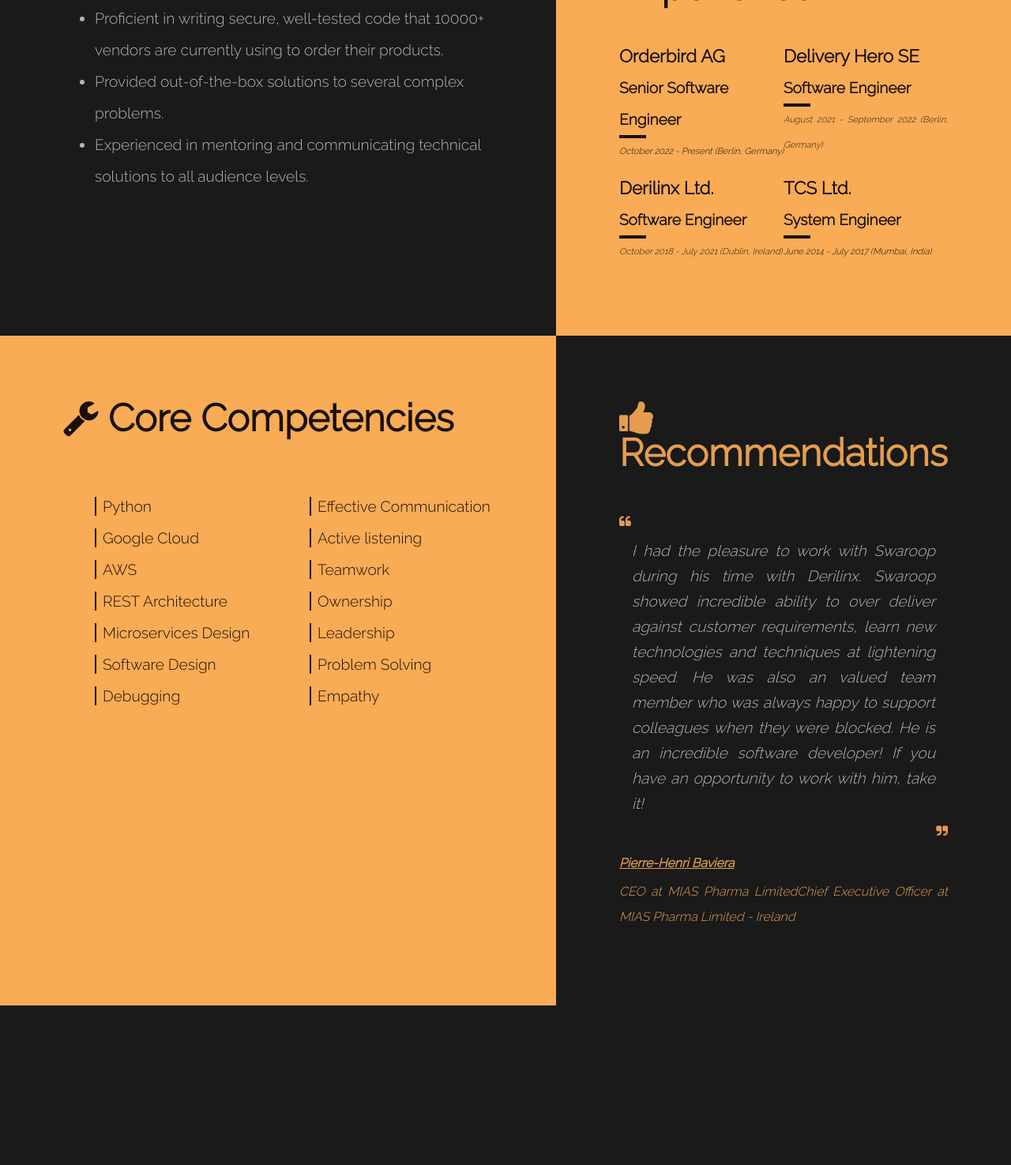
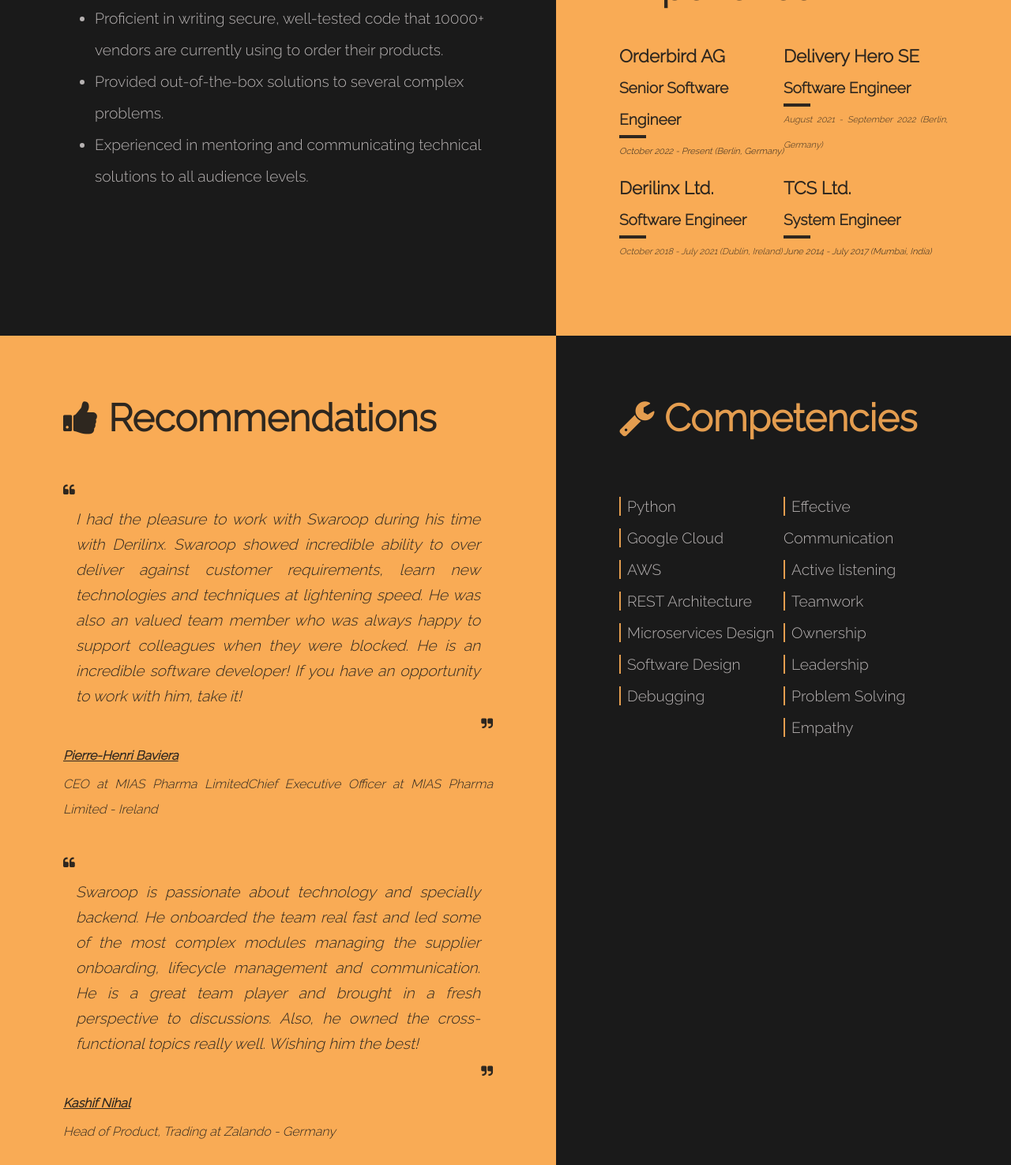
Before and after one commit to ss-bhat/portfolio, a plain HTML site: page index.html in a window 1280 px wide. Shown: the part 965-2440 px from the top of the page at 79% size. Before the commit the page ends 2238 px from the top, so only its background shows below. Drawn offline with Linux system fonts and the light colour scheme.

Commit message:
add reccomendations

```diff
--- a/index.html
+++ b/index.html
@@ -98,10 +98,10 @@
         }
         .row-section .light-section {
             background: #F9AB55;
-            color: #000000;
+            color: #1a1a1a;
         }
         .row-section .light-section h2, .row-section .light-section h1 {
-            color: #000000;
+            color: #1a1a1a;
         }
         .remove-bottom-margin {
             margin-bottom: 0;
@@ -112,9 +112,9 @@
         .light-section hr {
             width: 30px;
             margin: 0;
-            border: 2px solid #000000;
+            border: 2px solid #1a1a1a;
         }
-        .light-section p {
+        .small-italic-text {
             font-style: italic;
             font-size: 0.7rem;
         }
@@ -124,10 +124,11 @@
         }
         .company-section ul {
           list-style: none;
+          padding-left: 0px;
         }
         .company-section ul li::before {
           content: "";
-          border: 1px solid #000000;
+          border: 1px solid #F9AB55;
           margin-right: 0.5rem;
         }
         .cards {
@@ -144,7 +145,7 @@
             color: #ffff;
         }
         .quotes {
-            color: #F9AB55;
+            color: #1a1a1a;
         }
         .quote-text {
             padding-left: 1rem;
@@ -156,11 +157,11 @@
             text-align: end;
         }
         .quote-by a {
-            color: #F9AB55 !important;
+            color: #1a1a1a !important;
             font-style: italic;
         }
         .quote-by-position {
-            color: #F9AB55;
+            color: #1a1a1a;
             font-style: italic;
             font-size: 1rem;
         }
@@ -288,25 +289,25 @@
                             <h3 class="remove-bottom-margin remove-top-margin">Orderbird AG</h3>
                             <h4 class="remove-top-margin remove-bottom-margin">Senior Software Engineer</h4>
                             <hr>
-                            <p class="remove-top-margin">October 2022 - Present (Berlin, Germany)</p>
+                            <p class="small-italic-text remove-top-margin">October 2022 - Present (Berlin, Germany)</p>
                         </div>
                         <div class="company-section">
                             <h3 class="remove-bottom-margin remove-top-margin">Delivery Hero SE</h3>
                             <h4 class="remove-top-margin remove-bottom-margin">Software Engineer</h4>
                             <hr>
-                            <p class="remove-top-margin apply-animation-content">August 2021 - September 2022 (Berlin, Germany)</p>
+                            <p class="small-italic-text remove-top-margin apply-animation-content">August 2021 - September 2022 (Berlin, Germany)</p>
                         </div>
                         <div class="company-section">
                             <h3 class="remove-bottom-margin remove-top-margin">Derilinx Ltd.</h3>
                             <h4 class="remove-top-margin remove-bottom-margin">Software Engineer</h4>
                             <hr>
-                            <p class="remove-top-margin apply-animation-content">October 2018 - July 2021 (Dublin, Ireland)</p>
+                            <p class="small-italic-text remove-top-margin apply-animation-content">October 2018 - July 2021 (Dublin, Ireland)</p>
                         </div>
                         <div class="company-section">
                             <h3 class="remove-bottom-margin remove-top-margin">TCS Ltd.</h3>
                             <h4 class="remove-top-margin remove-bottom-margin">System Engineer</h4>
                             <hr>
-                            <p class="remove-top-margin">June 2014 - July 2017 (Mumbai, India)</p>
+                            <p class="small-italic-text remove-top-margin">June 2014 - July 2017 (Mumbai, India)</p>
                         </div>
                     </div>
                 </div>
@@ -317,7 +318,41 @@
         <section class="light-section width-55">
             <div class="contents">
                 <div class="content-item">
-                    <h1 class="remove-top-margin apply-animation-heading"><i class="fa fa-wrench" aria-hidden="true"></i> Core Competencies</h1>
+                    <h1 class="remove-top-margin apply-animation-heading"><i class="fa fa-thumbs-up" aria-hidden="true"></i> Recommendations</h1>
+                    <h5 class="quotes remove-bottom-margin remove-top-margin apply-animation-content"><i class="fa fa-quote-left" aria-hidden="true"></i></h5>
+                    <p class="quote-text apply-animation-content">
+                        I had the pleasure to work with Swaroop during his time with Derilinx.
+                        Swaroop showed incredible ability to over deliver against customer requirements,
+                        learn new technologies and techniques at lightening speed. He was also an valued team member
+                        who was always happy to support colleagues when they were blocked. He is an incredible software
+                        developer! If you have an opportunity to work with him, take it!
+                    </p>
+                    <h5 class="quotes quote-right remove-bottom-margin remove-top-margin apply-animation-content"><i class="fa fa-quote-right" aria-hidden="true"></i></h5>
+                    <h5 class="quote-by remove-bottom-margin remove-top-margin apply-animation-content"><a href="https://www.linkedin.com/in/pierrebaviera/">Pierre-Henri Baviera</a></h5>
+                    <p class="quote-by-position remove-top-margin apply-animation-content">
+                        CEO at MIAS Pharma LimitedChief Executive Officer at MIAS Pharma Limited - Ireland
+                    </p>
+
+                    <h5 class="quotes remove-bottom-margin add-margin-top apply-animation-content"><i class="fa fa-quote-left" aria-hidden="true"></i></h5>
+                    <p class="quote-text apply-animation-content">
+                        Swaroop is passionate about technology and specially backend.
+                        He onboarded the team real fast and led some of the most complex modules managing the
+                        supplier onboarding, lifecycle management and communication.
+                        He is a great team player and brought in a fresh perspective to discussions.
+                        Also, he owned the cross-functional topics really well. Wishing him the best!
+                    </p>
+                    <h5 class="quotes quote-right remove-bottom-margin remove-top-margin apply-animation-content"><i class="fa fa-quote-right" aria-hidden="true"></i></h5>
+                    <h5 class="quote-by remove-bottom-margin remove-top-margin apply-animation-content"><a href="https://www.linkedin.com/in/pierrebaviera/">Kashif Nihal</a></h5>
+                    <p class="quote-by-position remove-top-margin apply-animation-content">
+                        Head of Product, Trading at Zalando - Germany
+                    </p>
+                </div>
+            </div>
+        </section>
+        <section class="dark-section width-45">
+            <div class="contents">
+                <div class="content-item">
+                    <h1 class="remove-top-margin apply-animation-heading"><i class="fa fa-wrench" aria-hidden="true"></i> Competencies</h1>
                     <div class="companies apply-animation-content">
                         <div class="company-section">
                             <ul>
@@ -345,26 +380,6 @@
                 </div>
             </div>
         </section>
-        <section class="dark-section width-45">
-            <div class="contents">
-                <div class="content-item">
-                    <h1 class="remove-top-margin apply-animation-heading"><i class="fa fa-thumbs-up" aria-hidden="true"></i> Recommendations</h1>
-                    <h5 class="quotes remove-bottom-margin remove-top-margin apply-animation-content"><i class="fa fa-quote-left" aria-hidden="true"></i></h5>
-                    <p class="quote-text apply-animation-content">
-                        I had the pleasure to work with Swaroop during his time with Derilinx.
-                        Swaroop showed incredible ability to over deliver against customer requirements,
-                        learn new technologies and techniques at lightening speed. He was also an valued team member
-                        who was always happy to support colleagues when they were blocked. He is an incredible software
-                        developer! If you have an opportunity to work with him, take it!
-                    </p>
-                    <h5 class="quotes quote-right remove-bottom-margin remove-top-margin apply-animation-content"><i class="fa fa-quote-right" aria-hidden="true"></i></h5>
-                    <h5 class="quote-by remove-bottom-margin remove-top-margin apply-animation-content"><a href="https://www.linkedin.com/in/pierrebaviera/">Pierre-Henri Baviera</a></h5>
-                    <p class="quote-by-position remove-top-margin apply-animation-content">
-                        CEO at MIAS Pharma LimitedChief Executive Officer at MIAS Pharma Limited - Ireland
-                    </p>
-                </div>
-            </div>
-        </section>
     </section>
     <section>
         <div class="cards contacts apply-animation-content">
```
